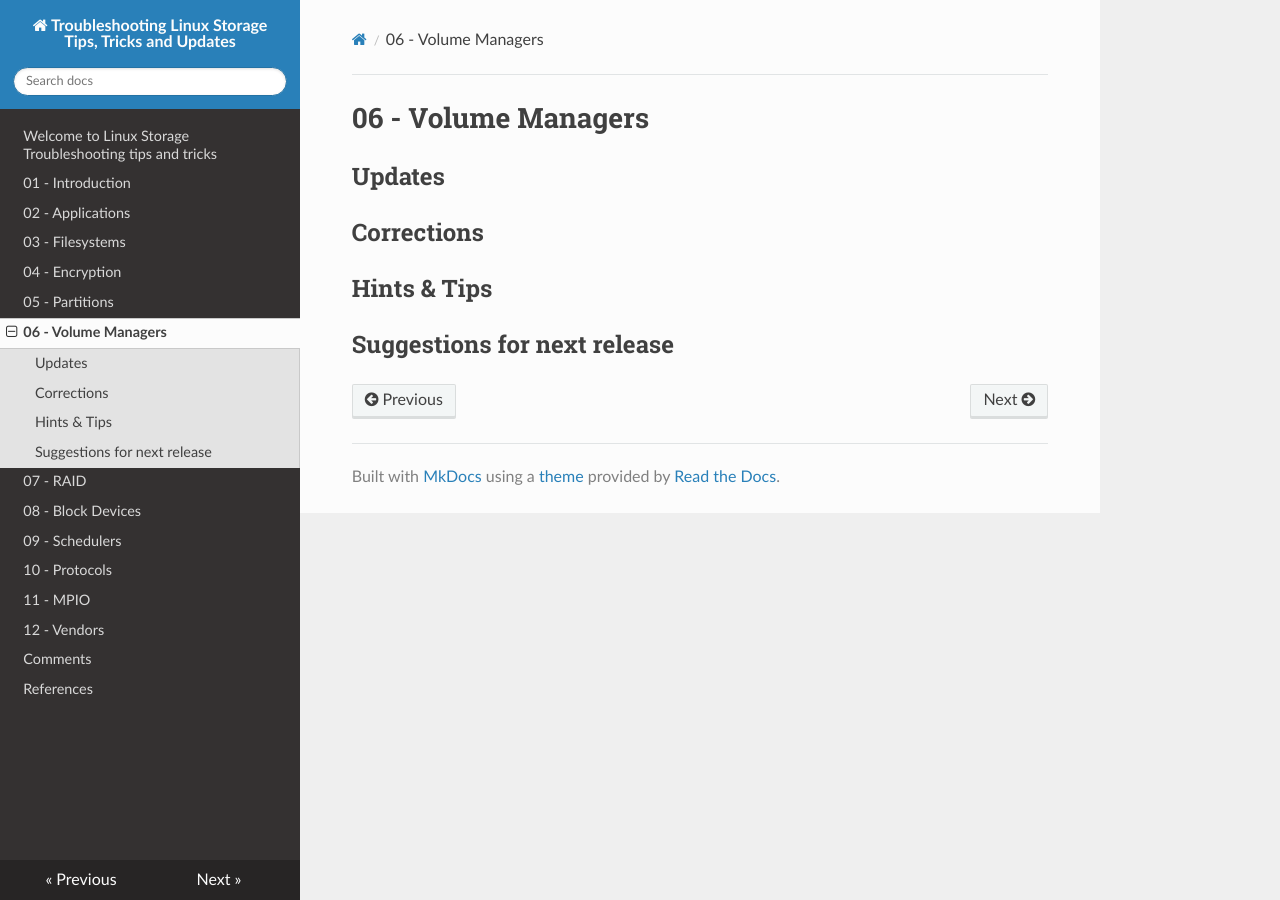
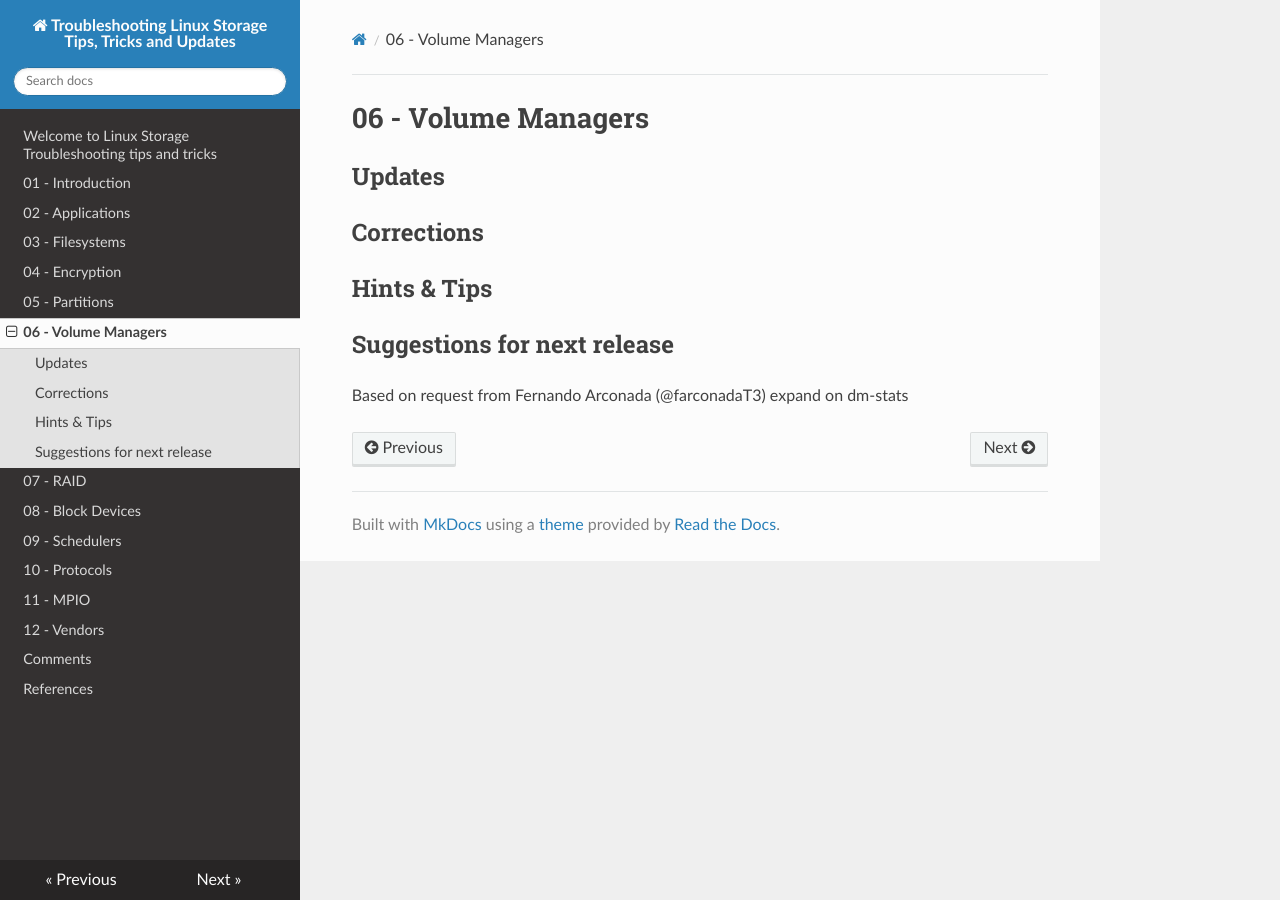
Before and after one commit to elonden/lst-tips, an MkDocs documentation site: the page built from docs/chap-06-volumemanagers.md, in a window 1280 px wide. Built offline with MkDocs 1.6.1, drawn with Linux system fonts in a browser that asks for light colours; nearby versions of some CDN libraries.

Commit message:
update
Signed-off-by: Erwin van Londen <erwin.vanlonden@hitachivantara.com>

```diff
--- a/docs/chap-06-volumemanagers.md
+++ b/docs/chap-06-volumemanagers.md
@@ -7,3 +7,6 @@
 ## Hints & Tips
 
 ## Suggestions for next release
+
+
+Based on request from Fernando Arconada (@farconadaT3) expand on dm-stats
```
